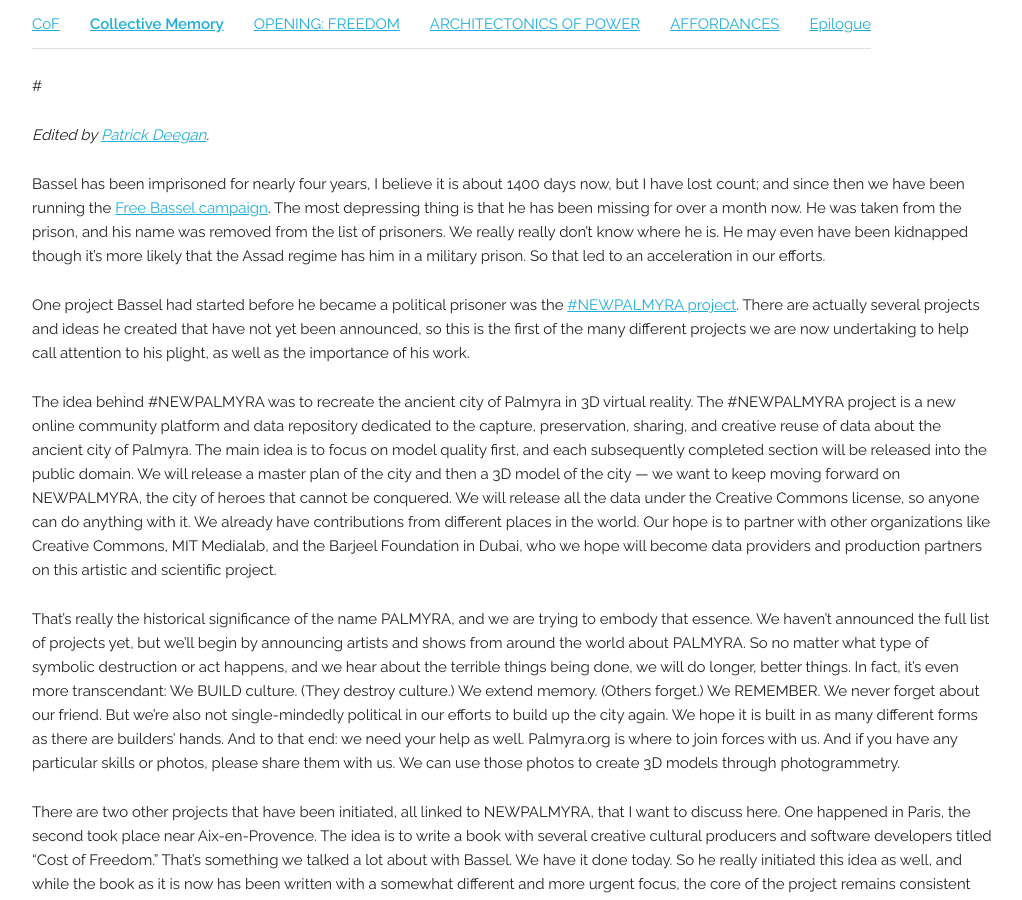
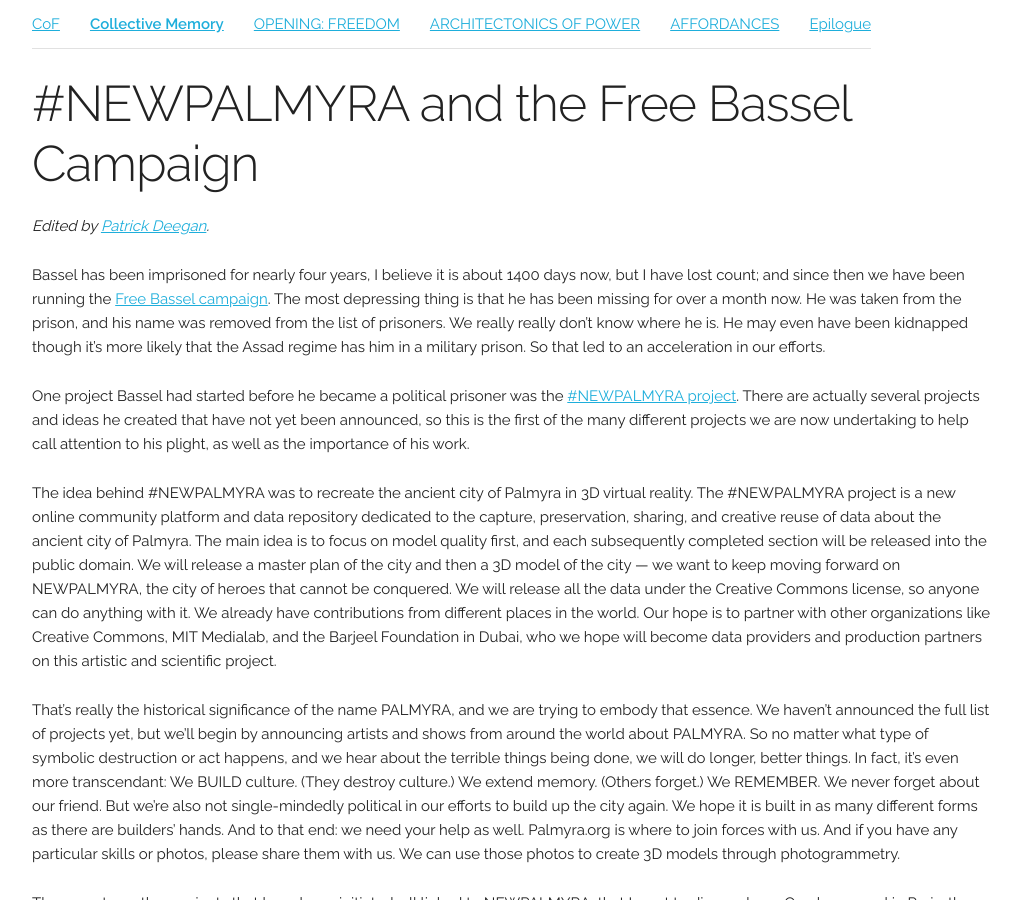
Before and after one commit to costoffreedom/costoffreedom.cc, a Jekyll site: the page built from book/collective-memory/newpalmyra-and-the-free-bassel-campaign.md, in a window 1280 px wide and 900 px high. Shown: the whole window, without its empty margins (128-1150 px from the left). Built offline with Jekyll 4.4.1, drawn with Linux system fonts in a browser that asks for light colours.

Commit message:
Put quotes around title to fix output

```diff
--- a/book/collective-memory/newpalmyra-and-the-free-bassel-campaign.md
+++ b/book/collective-memory/newpalmyra-and-the-free-bassel-campaign.md
@@ -1,5 +1,5 @@
 ---
-title: #NEWPALMYRA and the Free Bassel Campaign
+title: "#NEWPALMYRA and the Free Bassel Campaign"
 author: Jon Phillips
 section: Collective Memory
 layout: book
```
